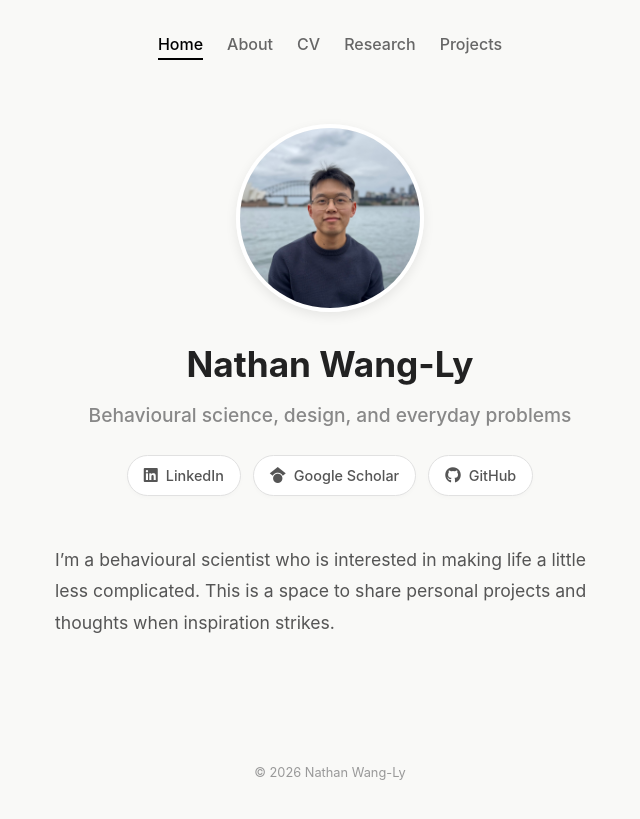
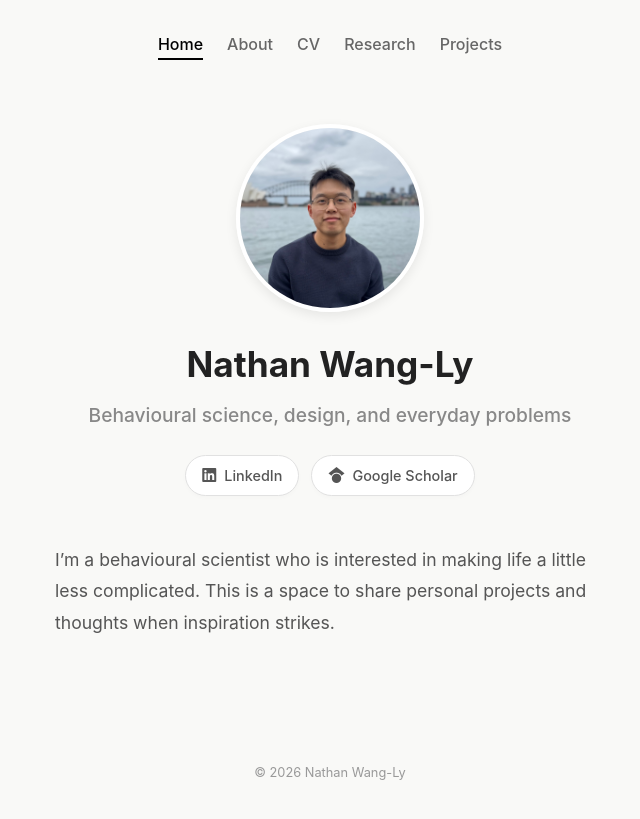
Before and after one commit to nathanwangly/nathanwangly.github.io, a Jekyll site: the page built from index.md, in a window 1280 px wide. Shown: the top 819 px of the page, without its empty margins (310-950 px from the left). Built offline with Jekyll 4.4.1, drawn with Linux system fonts in a browser that asks for light colours.

Commit message:
Hide Github button

```diff
--- a/index.md
+++ b/index.md
@@ -15,7 +15,7 @@
   <ul class="social-links">
     <li><a href="https://linkedin.com/in/nathanwangly"><i class="fab fa-linkedin"></i> LinkedIn</a></li>
     <li><a href="https://scholar.google.com/citations?user=7lxbds8AAAAJ&hl=en"><i class="fa-brands fa-google-scholar"></i> Google Scholar</a></li>
-    <li><a href="https://github.com/nathanwangly"><i class="fab fa-github"></i> GitHub</a></li>
+    <!-- <li><a href="https://github.com/nathanwangly"><i class="fab fa-github"></i> GitHub</a></li> -->
   </ul>
 
   <p class="home-bio">I’m a behavioural scientist who is interested in making life a little less complicated. This is a space to share personal projects and thoughts when inspiration strikes.</p>
```
